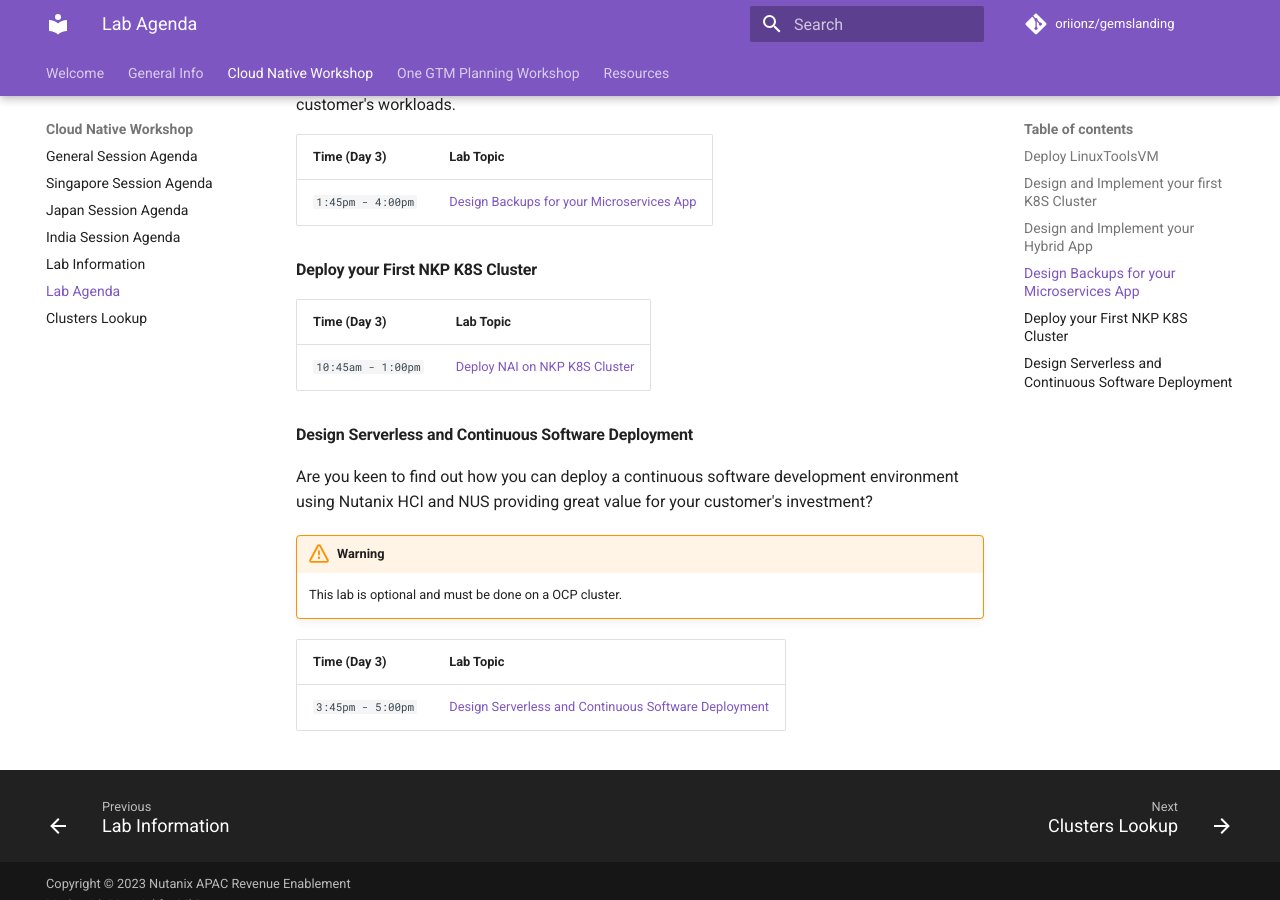
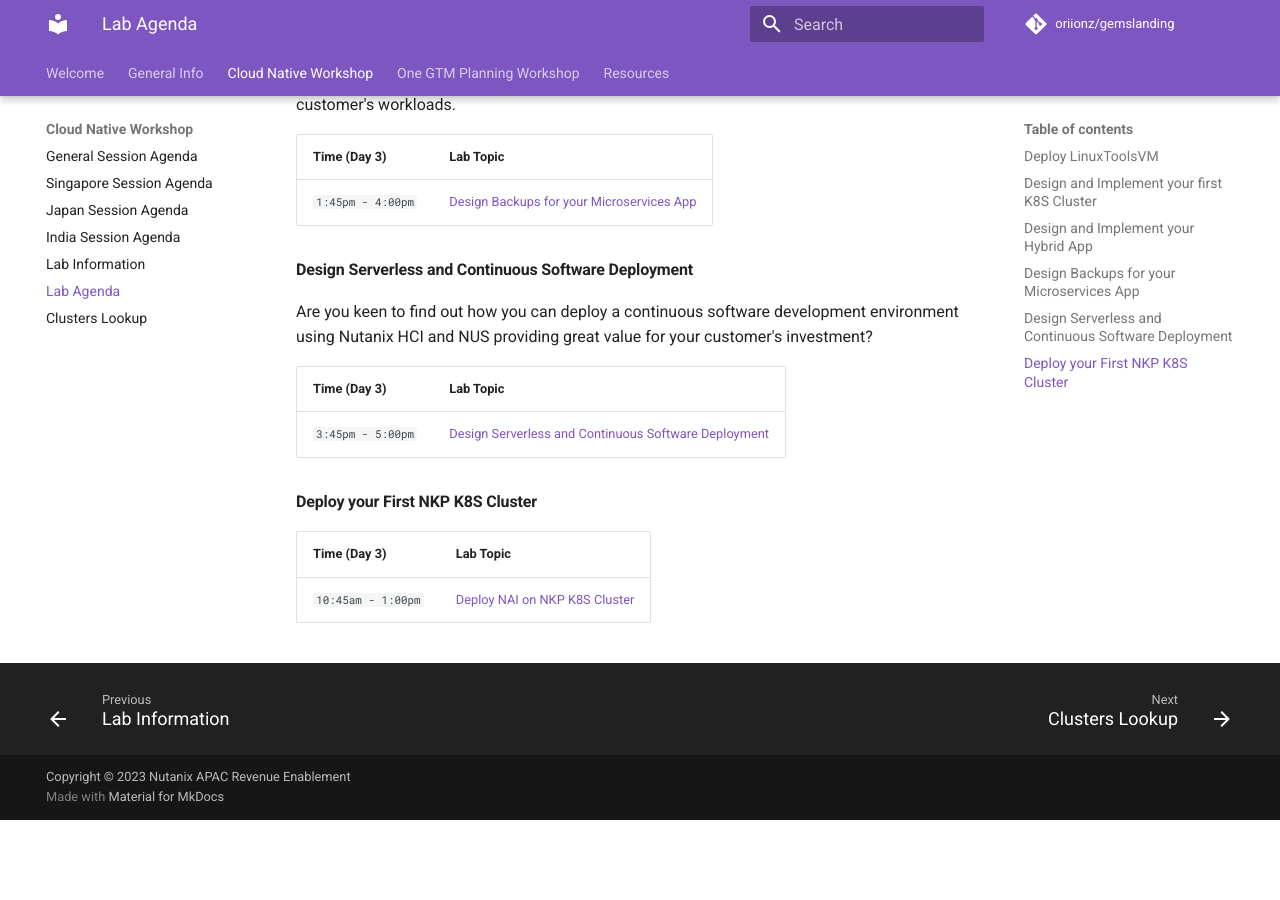
Before and after one commit to oriionz/gemslanding, an MkDocs documentation site: the page built from docs/daily_agenda/labs_agenda.md, in a window 1280 px wide and 900 px high, scrolled down 964 px. Built offline with MkDocs 1.6.1 and Material for MkDocs 9.7.7, drawn with Linux system fonts in a browser that asks for light colours; comment, search, counter and statistics services are not loaded; after the commit the page ends 1784 px from its top, so only the background shows below that.

Commit message:
update: OCP CICD labs order

```diff
--- a/docs/daily_agenda/labs_agenda.md
+++ b/docs/daily_agenda/labs_agenda.md
@@ -33,19 +33,17 @@
 |-------------------------|----------|
 |` 1:45pm - 4:00pm `  |<a href="https://ocp.howntnx.win/optional_labs/objects_prep" target="_blank">Design Backups for your Microservices App</a> |
 
+
+#### Design Serverless and Continuous Software Deployment
+
+Are you keen to find out how you can deploy a continuous software development environment using Nutanix HCI and NUS providing great value for your customer's investment?
+
+| Time (Day 3) | Lab Topic|
+|-------------------------|----------|
+|`3:45pm - 5:00pm`  |<a href="https://ocp.howntnx.win/ocp_serverless/" target="_blank">Design Serverless and Continuous Software Deployment</a> |
+
 #### Deploy your First NKP K8S Cluster
 
 | Time (Day 3) | Lab Topic |
 |-------------------------|----------|
 | `10:45am - 1:00pm` | <a href="https://nai.howntnx.win/iep/" target="_blank">Deploy NAI on NKP K8S Cluster</a>|
-
-#### Design Serverless and Continuous Software Deployment
-
-Are you keen to find out how you can deploy a continuous software development environment using Nutanix HCI and NUS providing great value for your customer's investment?
-
-!!! warning
-    This lab is optional and must be done on a OCP cluster.
-
-| Time (Day 3) | Lab Topic|
-|-------------------------|----------|
-|`3:45pm - 5:00pm`  |<a href="https://ocp.howntnx.win/ocp_serverless/" target="_blank">Design Serverless and Continuous Software Deployment</a> |
```
